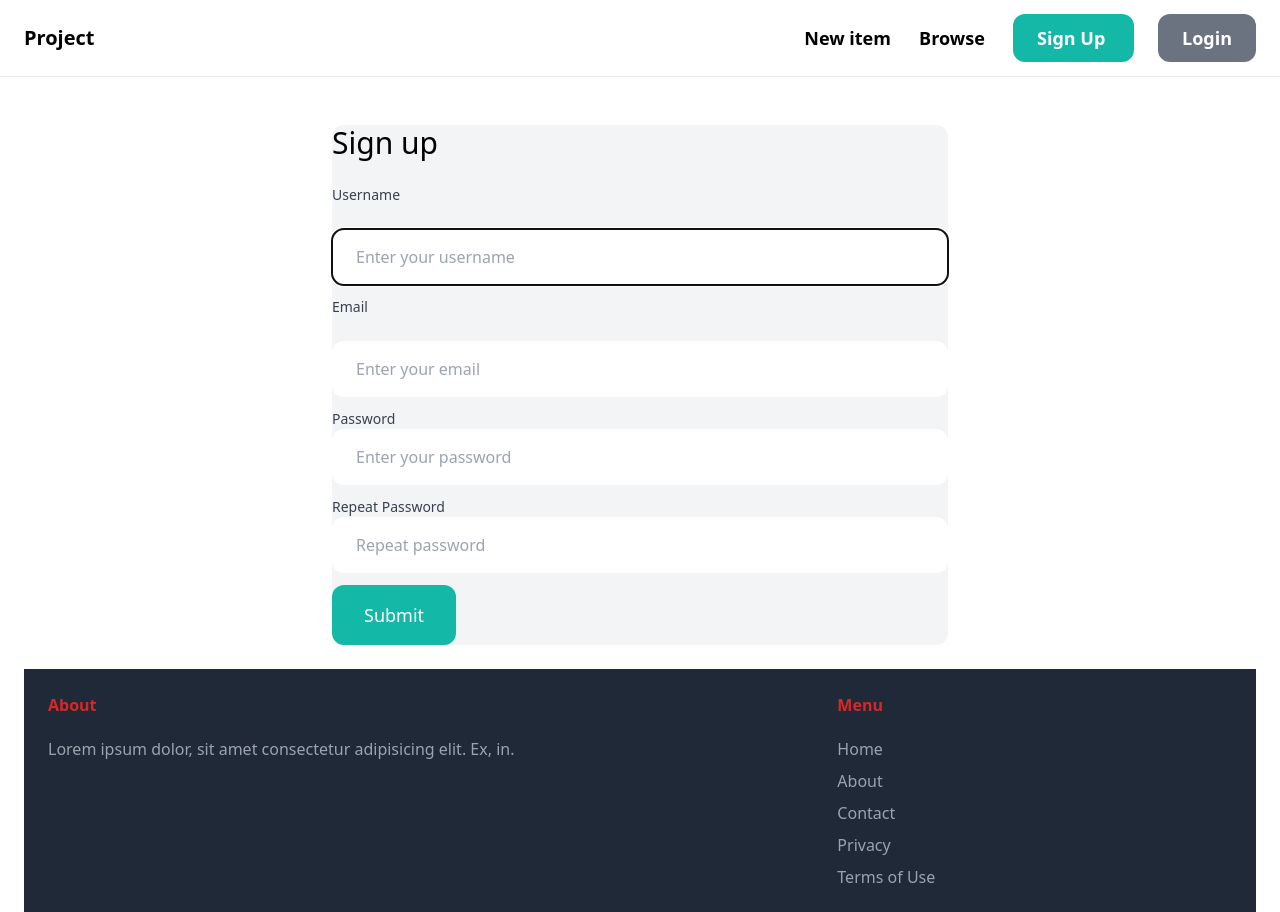
After one commit to Ravkeerat02/Py-MarketPlace, a Django app: page /signup/ in a window 1280 px wide. The commit adds this page. Shown: the top 912 px of the page. Run offline with Django 4.2, Linux system fonts and the light colour scheme; some libraries are stand-ins or nearby versions.

Commit message:
Signup complete

```diff
--- /dev/null
+++ b/proj/core/forms.py
@@ -0,0 +1,14 @@
+from django import forms
+from django.contrib.auth.forms import UserCreationForm
+from django.contrib.auth.models import User
+
+class SignupForm(UserCreationForm):
+    class Meta:
+        model = User
+        # fields
+        fields = ('username', 'email', 'password1', 'password2')
+
+    username = forms.CharField(widget=forms.TextInput(attrs={'placeholder':"Enter your username","class":'w-full py-4 px-6 rounded-xl'}), required=True)
+    email = forms.CharField(widget=forms.EmailInput(attrs={'placeholder':"Enter your email","class":'w-full py-4 px-6 rounded-xl'}), required=True)
+    password1 = forms.CharField(widget=forms.PasswordInput(attrs={'placeholder':"Enter your password","class":'w-full py-4 px-6 rounded-xl'}), required=True)
+    password2 = forms.CharField(widget=forms.PasswordInput(attrs={'placeholder':"Repeat password","class":'w-full py-4 px-6 rounded-xl'}), required=True)
--- a/proj/core/templates/core/base.html
+++ b/proj/core/templates/core/base.html
@@ -17,10 +17,10 @@
         <a href="#" class="text-lg font-bold hover:text-gray-500">Browse</a>
         <!-- sign up -->
         <a
-          href="#"
+          href="{% url 'core:signup'%}"
           class="px-6 py-3 text-lg font-bold bg-teal-500 text-white rounded-xl hover:bg-teal-600"
-          >New item</a
-        >
+          >Sign Up
+        </a>
         <!-- log in -->
         <a
           href="#"
--- /dev/null
+++ b/proj/core/templates/core/signup.html
@@ -0,0 +1,35 @@
+{% extends 'core/base.html' %} {% block title %} {# Title for the Sign Up page
+#} Sign Up {% endblock %} {% block content %}
+<div class="w-1/2 my-6 mx-auto bg-gray-100 rounded-xl">
+  <h1 class="mb-6 text-3xl">Sign up</h1>
+  <form method="post" action=".">
+    {% csrf_token %}
+    {% comment %} display error {% endcomment %}
+    <div class="mb-3">
+        <label for="username" class="block text-sm font-medium text-gray-700">Username</label><br>
+        {{form.username}}
+    </div>
+    <div class="mb-3">
+        <label for="email" class="block text-sm font-medium text-gray-700">Email</label><br>
+        {{form.email}}
+    </div>
+    <div class="mb-3">
+        <label for="password" class="block text-sm font-medium text-gray-700">Password</label>
+        {{form.password1}}
+    </div>
+    <div class="mb-3">
+        <label for="username" class="block text-sm font-medium text-gray-700">Repeat Password</label>
+        {{form.password2}}
+    </div>
+    {% if form.errors or form.non_fielded_errors%}
+    <div class="mb-3 p-6 bg-red-100 rounded-xl">
+        {% for field in form%}
+        {{field.errors}}
+        {{form.non_fielded_errors}}
+            {% endfor%}
+        </div>
+    {% endif%}
+    <button class="py-4 px-8 text-lg bg-teal-500 hover:bg-teal-700 rounded-xl text-white">Submit</button>
+    </form
+</div>
+{% endblock %}
--- a/proj/core/urls.py
+++ b/proj/core/urls.py
@@ -7,5 +7,6 @@ app_name = 'core'
 urlpatterns = [
     path('', views.index, name='index'),
     path('contact/',views.contact, name='contact'),
+    path('signup/',views.signup, name='signup'),
 
 ]
--- a/proj/core/views.py
+++ b/proj/core/views.py
@@ -1,5 +1,6 @@
-from django.shortcuts import render
+from django.shortcuts import render , redirect
 from item.models import Item, Category
+from .forms import SignupForm
 
 # home page
 def index(request):
@@ -11,3 +12,19 @@ def index(request):
 # contact page
 def contact(request):
     return render(request , 'core/contact.html')
+
+# signup page
+def signup(request):
+    # check if the request is post
+    if request.method == 'POST':
+        form = SignupForm(request.POST)
+        if form.is_valid():
+            form.save()
+            return redirect('/login/')
+    else:
+        form = SignupForm()
+    form = SignupForm()
+
+    return render(request , 'core/signup.html',{
+        'form': form
+    })
```
